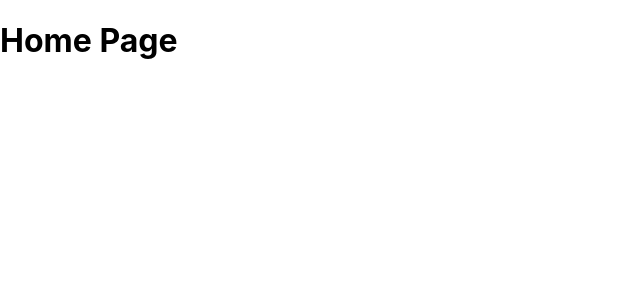
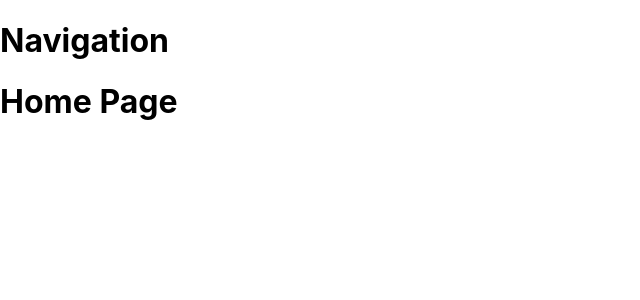
Before and after one commit to stefanovagloriaa/medical-appointment-app, a Next.js app: page / in a window 1280 px wide. Shown: the top 300 px of the page, without its empty margins (0-640 px from the left). Built offline with nearby package versions, Linux system fonts and the light colour scheme.

Commit message:
layout added to _app.js

```diff
--- /dev/null
+++ b/components/Navigation.js
@@ -0,0 +1,11 @@
+import { Fragment } from "react";
+
+const Navigation = () => {
+  return (
+    <Fragment>
+      <h1>Navigation</h1>
+    </Fragment>
+  );
+};
+
+export default Navigation;
--- /dev/null
+++ b/components/layout/Layout.js
@@ -0,0 +1,13 @@
+import { Fragment } from "react";
+import Navigation from "../Navigation";
+
+const Layout = (props) => {
+  return (
+    <Fragment>
+      <Navigation />
+      <main>{props.children}</main>
+    </Fragment>
+  );
+};
+
+export default Layout;
--- a/pages/_app.js
+++ b/pages/_app.js
@@ -1,7 +1,12 @@
-import '../styles/globals.css'
+import Layout from "../components/layout/Layout";
+import "../styles/globals.css";
 
 function MyApp({ Component, pageProps }) {
-  return <Component {...pageProps} />
+  return (
+    <Layout>
+      <Component {...pageProps} />
+    </Layout>
+  );
 }
 
-export default MyApp
+export default MyApp;
```
Also changed, not shown: components/Navigation.module.css (added), components/layout/Layout.module.css (added).
